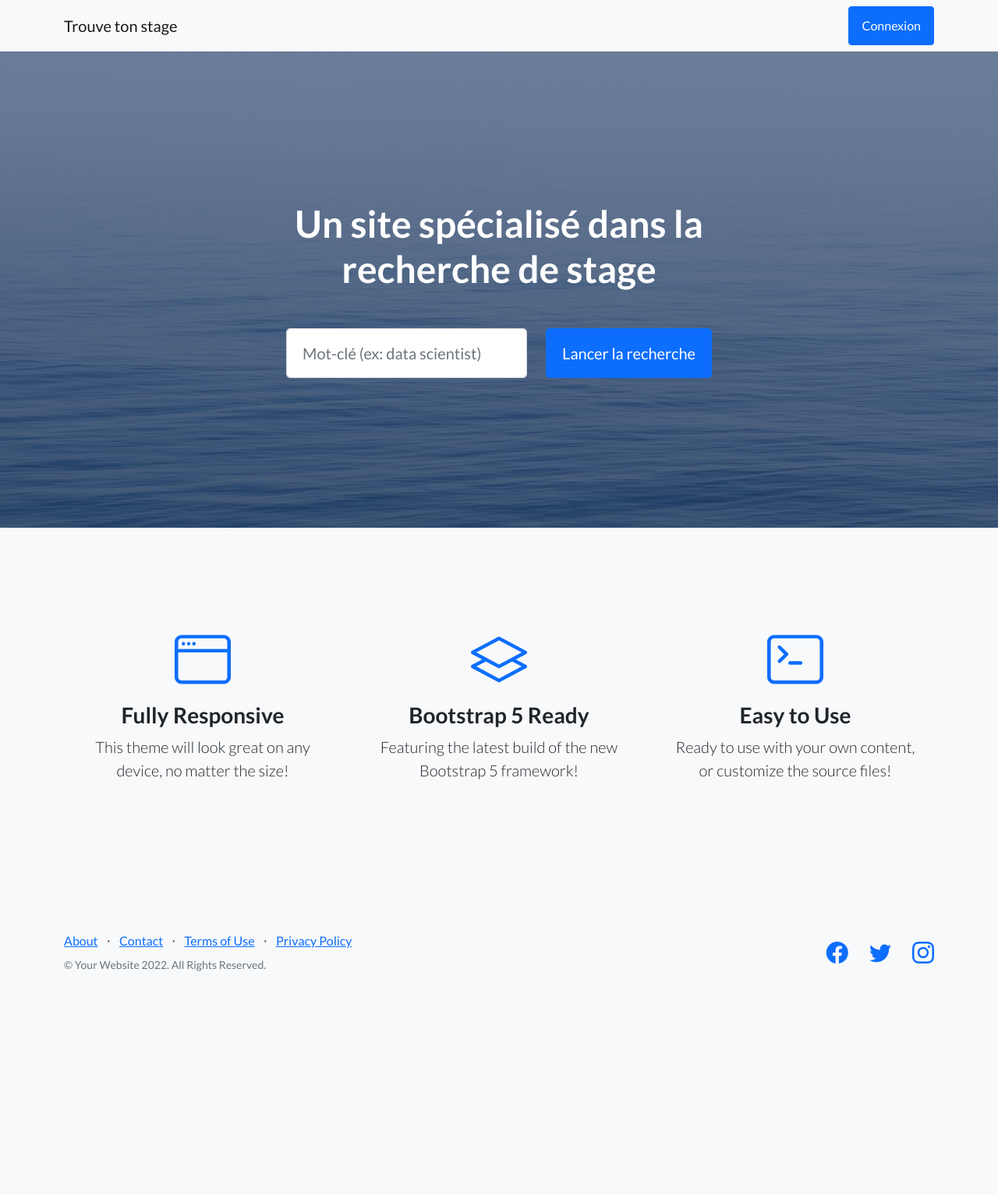
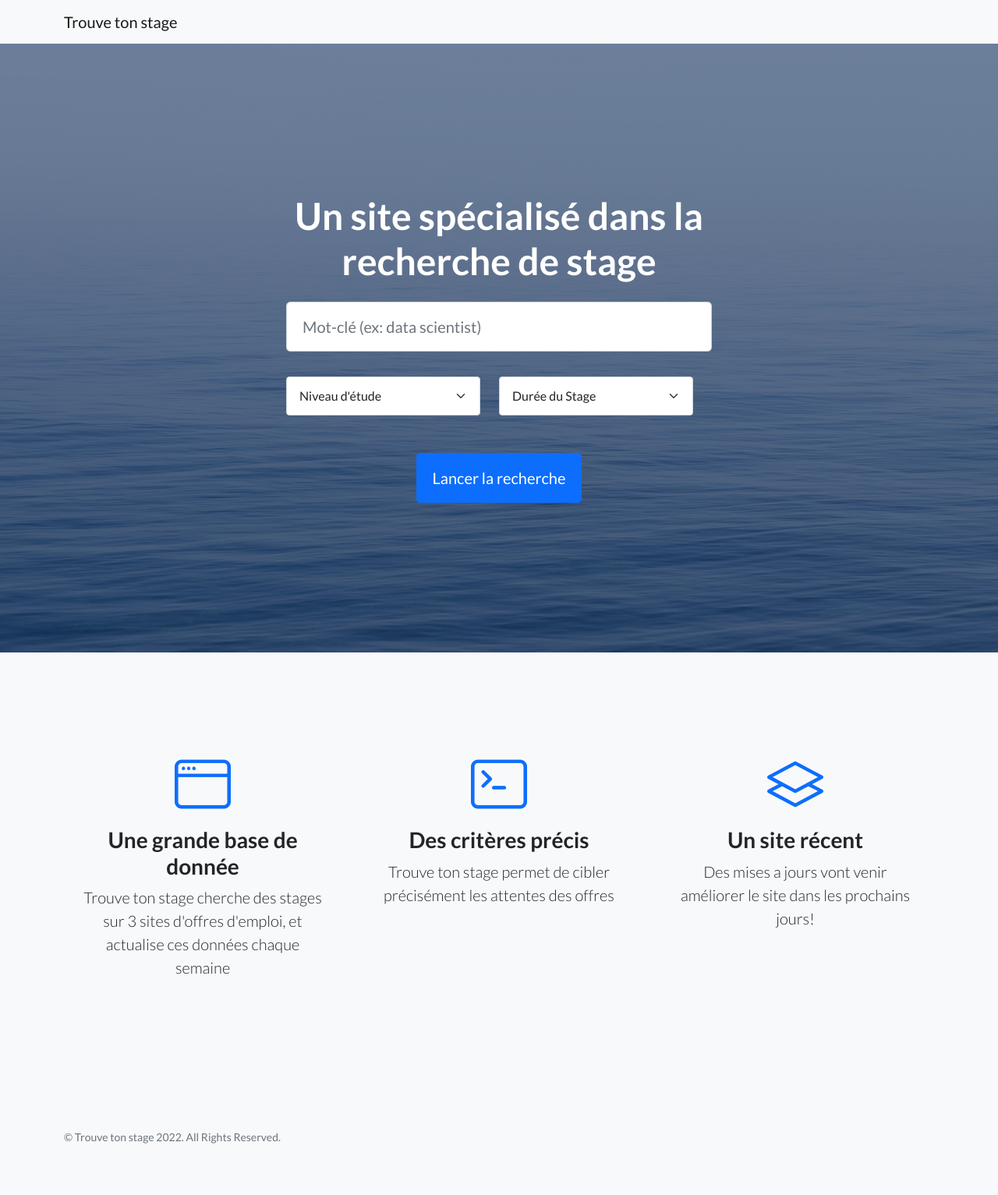
Before and after one commit to Leralix/TrouveTonStage, a Flask app: page / in a window 1280 px wide. Shown: the whole page at 78% size. Before the commit the page ends 1246 px from the top, so only its background shows below. Run offline with Flask 2, Linux system fonts and the light colour scheme; some libraries are stand-ins or nearby versions.

Commit message:
Mise a jour du site

```diff
--- a/Le site/DisplayElasticSearch.py
+++ b/Le site/DisplayElasticSearch.py
@@ -44,7 +44,6 @@ def search_request():
         temp.append(hit['_source'])
     # Create a dataframe.
     data = pd.DataFrame(temp)
-    resultList = temp
     #print(data)
     #data.to_csv("fichierCsvAthibaud")
     #print(result[8]['_source']['Titre'])
--- a/Le site/templates/main.html
+++ b/Le site/templates/main.html
@@ -7,7 +7,7 @@
         <meta name="author" content="" />
         <title>Trouve ton stage</title>
         <!-- Favicon-->
-        <link rel="icon" type="image/x-icon" href="Le site/static/assets/favicon.ico" />
+        <link rel="icon" type="image/x-icon" href="static/FIND-MY-STAGE.ico"/>
         <!-- Bootstrap icons-->
         <link href="https://cdn.jsdelivr.net/npm/bootstrap-icons@1.5.0/font/bootstrap-icons.css" rel="stylesheet" type="text/css" />
         <!-- Google fonts-->
@@ -19,8 +19,10 @@
         <!-- Navigation-->
         <nav class="navbar navbar-light bg-light static-top">
             <div class="container">
-                <a class="navbar-brand" href="#!">Trouve ton stage</a>
+                <a class="navbar-brand" href="/"> Trouve ton stage</a>
+                <!--
                 <a class="btn btn-primary" href="#signup">Connexion</a>
+                -->
             </div>
         </nav>
         <!-- Masthead-->
@@ -30,14 +32,40 @@
                     <div class="col-xl-6">
                         <div class="text-center text-white">
                             <!-- Page heading-->
-                            <h1 class="mb-5">Un site spécialisé dans la recherche de stage</h1>
+                            <h1 class="mb-4">Un site spécialisé dans la recherche de stage</h1>
                             <form action="/search_results" class="form-subscribe" id="contactForm" data-sb-form-api-token="API_TOKEN" method = "post">
                                 <!-- Email address input-->
-                                <div class="row">
+                                <div class="row gy-5">
                                     <div class="col">
                                         <input class="form-control form-control-lg" id="searchtext" name = "NameInput" type="text" placeholder="Mot-clé (ex: data scientist)" data-sb-validations="required,email" />
                                     </div>
-                                        <div class="col-auto"><button class="btn btn-primary btn-lg" type="submit">Lancer la recherche</button></div>
+                                    <div class="row gy-3">
+                                    <div class="col">
+                                      <select class="form-select" aria-label="Default select example">
+                                      <option selected>Niveau d'étude</option>
+                                      <option value="0">Bac</option>
+                                      <option value="1">Bac + 1</option>
+                                      <option value="2">Bac + 2</option>
+                                      <option value="3">Bac + 3</option>
+                                      <option value="4">Bac + 4</option>
+                                      <option value="5">Bac + 5</option>
+                                    </select>
+                                    </div>
+
+                                    <div class="col">
+                                      <select class="form-select" aria-label="Default select example">
+                                      <option selected>Durée du Stage</option>
+                                      <option value="m1-2">1 a 2 mois</option>
+                                      <option value="m3-4">3 a 4 mois</option>
+                                      <option value="m5-6">5 a 6 mois</option>
+                                      <option value="m6+">6 mois et +</option>
+                                    </select>
+                                        </div>
+                                    </div>
+
+
+
+                                        <div class="col"><button class="btn btn-primary btn-lg" type="submit">Lancer la recherche</button></div>
                                 </div>
                                 <!-- Submit success message-->
                                 <!---->
@@ -68,22 +96,22 @@
                     <div class="col-lg-4">
                         <div class="features-icons-item mx-auto mb-5 mb-lg-0 mb-lg-3">
                             <div class="features-icons-icon d-flex"><i class="bi-window m-auto text-primary"></i></div>
-                            <h3>Fully Responsive</h3>
-                            <p class="lead mb-0">This theme will look great on any device, no matter the size!</p>
+                            <h3>Une grande base de donnée</h3>
+                            <p class="lead mb-0">Trouve ton stage cherche des stages sur 3 sites d'offres d'emploi, et actualise ces données chaque semaine</p>
                         </div>
                     </div>
                     <div class="col-lg-4">
                         <div class="features-icons-item mx-auto mb-5 mb-lg-0 mb-lg-3">
-                            <div class="features-icons-icon d-flex"><i class="bi-layers m-auto text-primary"></i></div>
-                            <h3>Bootstrap 5 Ready</h3>
-                            <p class="lead mb-0">Featuring the latest build of the new Bootstrap 5 framework!</p>
+                            <div class="features-icons-icon d-flex"><i class="bi-terminal m-auto text-primary"></i></div>
+                            <h3>Des critères précis</h3>
+                            <p class="lead mb-0">Trouve ton stage permet de cibler précisément les attentes des offres</p>
                         </div>
                     </div>
                     <div class="col-lg-4">
                         <div class="features-icons-item mx-auto mb-0 mb-lg-3">
-                            <div class="features-icons-icon d-flex"><i class="bi-terminal m-auto text-primary"></i></div>
-                            <h3>Easy to Use</h3>
-                            <p class="lead mb-0">Ready to use with your own content, or customize the source files!</p>
+                            <div class="features-icons-icon d-flex"><i class="bi-layers m-auto text-primary"></i></div>
+                            <h3>Un site récent</h3>
+                            <p class="lead mb-0">Des mises a jours vont venir améliorer le site dans les prochains jours!</p>
                         </div>
                     </div>
                 </div>
@@ -93,7 +121,9 @@
         <footer class="footer bg-light">
             <div class="container">
                 <div class="row">
+
                     <div class="col-lg-6 h-100 text-center text-lg-start my-auto">
+                        <!--
                         <ul class="list-inline mb-2">
                             <li class="list-inline-item"><a href="#!">About</a></li>
                             <li class="list-inline-item">⋅</li>
@@ -103,9 +133,12 @@
                             <li class="list-inline-item">⋅</li>
                             <li class="list-inline-item"><a href="#!">Privacy Policy</a></li>
                         </ul>
-                        <p class="text-muted small mb-4 mb-lg-0">&copy; Your Website 2022. All Rights Reserved.</p>
+                        -->
+                        <p class="text-muted small mb-4 mb-lg-0">&copy; Trouve ton stage 2022. All Rights Reserved.</p>
                     </div>
+
                     <div class="col-lg-6 h-100 text-center text-lg-end my-auto">
+                        <!--
                         <ul class="list-inline mb-0">
                             <li class="list-inline-item me-4">
                                 <a href="#!"><i class="bi-facebook fs-3"></i></a>
@@ -117,6 +150,7 @@
                                 <a href="#!"><i class="bi-instagram fs-3"></i></a>
                             </li>
                         </ul>
+                        -->
                     </div>
                 </div>
             </div>
```
Also changed, not shown: Le site/templates/search_results.html (+7 -3 lines), Le site/static/FIND-MY-STAGE.ico (added).
